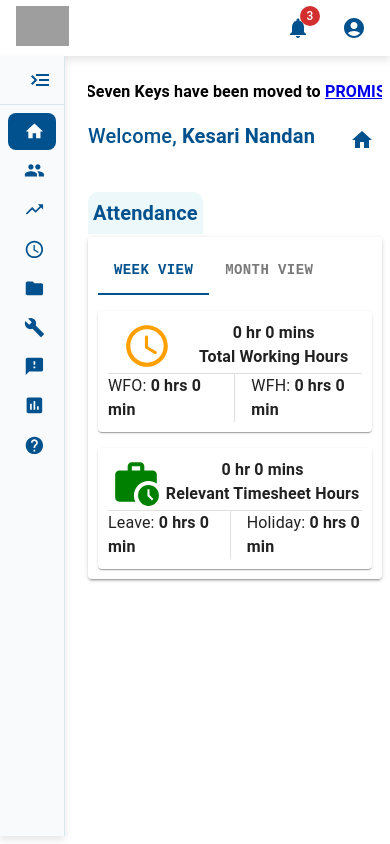
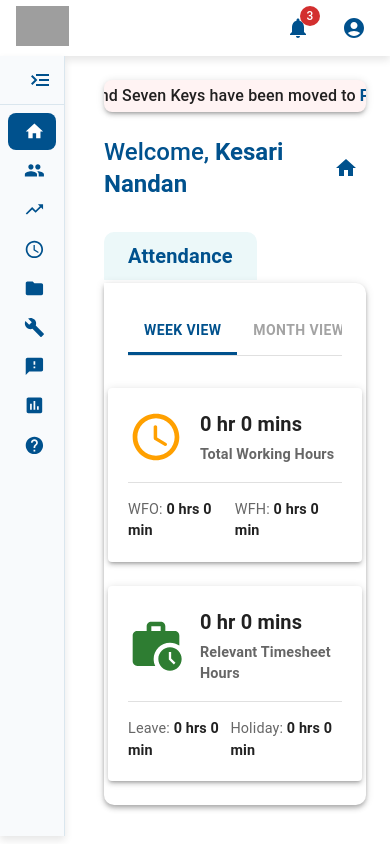
Before and after one commit to KesariIncture/topas-demo, a React (Vite) app: page /topas-demo/dashboard in a window 390 px wide. Built offline with nearby package versions, Linux system fonts and the light colour scheme; grey boxes are pictures that could not be loaded.

Commit message:
Enhance Dashboard layout with improved responsiveness and visual hierarchy

```diff
--- a/src/pages/Dashboard.jsx
+++ b/src/pages/Dashboard.jsx
@@ -7,16 +7,23 @@ import {
   Tab,
   Card,
   Divider,
+  Container,
+  Fade,
+  Grow,
 } from "@mui/material";
 import Header from "../components/Header";
 import Sidebar from "../components/Sidebar";
-import { Home, Report, ScheduleRounded, WorkHistoryRounded } from "@mui/icons-material";
+import {
+  Home,
+  Report,
+  ScheduleRounded,
+  WorkHistoryRounded
+} from "@mui/icons-material";
 import Marquee from "react-fast-marquee";
 import { useState } from "react";
 
 function Dashboard() {
   const c1 = "#00518D";
-
   const [tabValue, setTabValue] = useState(0);
 
   const handleChange = (event, newValue) => {
@@ -28,182 +35,255 @@ function Dashboard() {
       <Header />
       <Sidebar />
 
-      <Box sx={{ margin: "5rem 0 0 5rem" }}>
-        <Marquee>
-          <Box sx={{ display: "flex", gap: "7px" }}>
+      <Container
+        sx={{
+          marginLeft: "5rem",
+          marginTop: "5rem",
+          maxWidth: "calc(100% - 5rem) !important",
+          px: { xs: 2, sm: 3, md: 4 }
+        }}
+      >
+        <Fade in timeout={800}>
+          <Box>
+            <Paper
+              elevation={3}
+              sx={{
+                backgroundColor: "#fff3f3",
+                py: 0.5,
+                mb: 3,
+                borderRadius: 2,
+              }}
+            >
+              <Marquee gradientWidth={50}>
+                <Box sx={{ display: "flex", gap: 1, alignItems: "center", px: 2 }}>
                   <Typography
                     sx={{
-                color: "red",
-                fontWeight: "bold",
+                      color: "error.main",
+                      fontWeight: 600,
                       display: "flex",
                       alignItems: "center",
+                      gap: 0.5,
                     }}
                   >
                     <Report fontSize="small" />
                     Important:
                   </Typography>
-            <Typography sx={{ fontWeight: "bold" }}>
+                  <Typography sx={{ fontWeight: 500 }}>
                     Risk Management and Seven Keys have been moved to{" "}
                     <a
                       href="https://promis.cherrywork.com/"
                       target="_blank"
                       rel="noopener noreferrer"
+                      style={{
+                        color: c1,
+                        textDecoration: "none",
+                        fontWeight: 600,
+                        transition: "color 0.2s ease-in-out",
+                      }}
                     >
                       PROMISE Portal
                     </a>
                   </Typography>
                 </Box>
               </Marquee>
+            </Paper>
+
             <Box
               sx={{
                 display: "flex",
                 justifyContent: "space-between",
-            marginTop: "1rem",
+                alignItems: "center",
+                mb: 4,
               }}
             >
-          <Typography variant="h6" sx={{ color: c1 }}>
-            Welcome, <b>Kesari Nandan</b>
+              <Typography
+                variant="h5"
+                sx={{
+                  color: c1,
+                  fontWeight: 500,
+                }}
+              >
+                Welcome, <Box component="span" sx={{ fontWeight: 700 }}>Kesari Nandan</Box>
               </Typography>
               <IconButton
                 sx={{
                   color: c1,
+                  transition: "all 0.2s ease-in-out",
                   "&:hover": {
                     backgroundColor: "rgba(0, 81, 141, 0.1)",
+                    transform: "scale(1.1)",
                   },
                 }}
               >
                 <Home />
               </IconButton>
             </Box>
+
             <Box
               sx={{
                 backgroundColor: "#ECF8F9",
                 width: "fit-content",
-            padding: "5px",
-            marginTop: "2rem",
+                px: 3,
+                py: 1,
                 borderRadius: "10px 10px 0 0",
               }}
             >
-          <Typography variant="h6" sx={{ color: c1, fontWeight: "bold" }}>
+              <Typography variant="h6" sx={{ color: c1, fontWeight: 700 }}>
                 Attendance
               </Typography>
             </Box>
-        <Paper elevation={2} sx={{ marginTop: "3px", padding: "10px" }}>
+
+            <Paper
+              elevation={4}
+              sx={{
+                mt: "3px",
+                p: 3,
+                borderRadius: "0 10px 10px 10px",
+              }}
+            >
               <Tabs
                 value={tabValue}
                 onChange={handleChange}
-            TabIndicatorProps={{ style: { backgroundColor: c1 } }}
+                TabIndicatorProps={{
+                  style: {
+                    backgroundColor: c1,
+                    height: 3,
+                  }
+                }}
                 textColor="inherit"
+                sx={{ borderBottom: 1, borderColor: 'divider' }}
               >
+                {['Week View', 'Month View'].map((label, index) => (
                   <Tab
-              label="Week View"
+                    key={label}
+                    label={label}
                     sx={{
-                fontFamily: "monospace",
-                fontWeight: "bold",
-                color: tabValue === 0 ? c1 : "inherit",
+                      fontWeight: 600,
+                      color: tabValue === index ? c1 : 'text.secondary',
+                      transition: 'color 0.2s ease-in-out',
+                      '&:hover': {
+                        color: c1,
+                      },
                     }}
                   />
-            <Tab
-              label="Month View"
-              sx={{
-                fontFamily: "monospace",
-                fontWeight: "bold",
-                color: tabValue === 1 ? c1 : "inherit",
-              }}
-            />
+                ))}
               </Tabs>
+
               <Box
                 sx={{
-              marginTop: "1rem",
+                  mt: 4,
                   display: "flex",
                   justifyContent: {
                     xs: "center",
                     md: "space-around",
-                sm: "space-around",
                   },
                   flexDirection: {
                     xs: "column",
                     sm: "row",
                   },
-              gap: {
-                xs: 2,
-                sm: 2,
+                  gap: 3,
+                  alignItems: "center",
+                }}
+              >
+                {[
+                  {
+                    icon: <ScheduleRounded sx={{ color: "#FFA000", fontSize: 56 }} />,
+                    title: "Total Working Hours",
+                    hours: "0 hr 0 mins",
+                    details: [
+                      { label: "WFO", value: "0 hrs 0 min" },
+                      { label: "WFH", value: "0 hrs 0 min" },
+                    ],
                   },
-              alignItems: {
-                xs: "center",
+                  {
+                    icon: <WorkHistoryRounded sx={{ color: "success.main", fontSize: 56 }} />,
+                    title: "Relevant Timesheet Hours",
+                    hours: "0 hr 0 mins",
+                    details: [
+                      { label: "Leave", value: "0 hrs 0 min" },
+                      { label: "Holiday", value: "0 hrs 0 min" },
+                    ],
+                  },
+                ].map((item, index) => (
+                  <Grow
+                    key={item.title}
+                    in
+                    timeout={1000 + (index * 200)}
+                  >
+                    <Card
+                      elevation={3}
+                      sx={{
+                        width: {
+                          xs: "100%",
+                          sm: 320,
+                        },
+                        p: 2.5,
+                        transition: "transform 0.2s ease-in-out, box-shadow 0.2s ease-in-out",
+                        "&:hover": {
+                          transform: "translateY(-4px)",
+                          boxShadow: 8,
                         },
                       }}
                     >
-            <Card
+                      <Box sx={{
+                        display: "flex",
+                        alignItems: "center",
+                        gap: 2,
+                        mb: 2,
+                      }}>
+                        {item.icon}
+                        <Box sx={{ textAlign: "left" }}>
+                          <Typography variant="h6" sx={{ fontWeight: 700, mb: 0.5 }}>
+                            {item.hours}
+                          </Typography>
+                          <Typography
                             sx={{
-                width: {
-                  xs: "fit-content",
-                  md: 300,
-                },
-                padding: "10px",
+                              fontWeight: 600,
+                              color: "text.secondary",
+                              fontSize: "0.9rem",
                             }}
                           >
-              <Box sx={{ display: "flex", justifyContent: "space-around" }}>
-                <ScheduleRounded style={{ color: "#FFA000", fontSize: 50 }} />{" "}
-                <Box
-                  sx={{
-                    display: "flex",
-                    flexDirection: "column",
-                    textAlign: "center",
-                  }}
-                >
-                  <Typography sx={{ fontWeight: "bold" }}>
-                    0 hr 0 mins
-                  </Typography>
-                  <Typography sx={{ fontWeight: "bold" }}>
-                    Total Working Hours
+                            {item.title}
                           </Typography>
                         </Box>
                       </Box>
-              <Divider sx = {{marginTop: "2px"}}/>
-              <Box sx = {{display: "flex", justifyContent: "space-around", gap: {xs: 2, md: 0},}}>
-                  <Typography>WFO: <b>0 hrs 0 min</b></Typography>
-                  <Divider orientation="vertical"  flexItem/>
-                  <Typography>WFH: <b>0 hrs 0 min</b></Typography>
+                      <Divider sx={{ my: 2 }} />
+                      <Box sx={{
+                        display: "flex",
+                        justifyContent: "space-around",
+                        alignItems: "center",
+                      }}>
+                        {item.details.map((detail, idx) => (
+                          <Box key={detail.label}>
+                            <Typography
+                              sx={{
+                                color: "text.secondary",
+                                fontSize: "0.9rem",
+                              }}
+                            >
+                              {detail.label}:{" "}
+                              <Box component="span" sx={{ fontWeight: 600, color: "text.primary" }}>
+                                {detail.value}
+                              </Box>
+                            </Typography>
+                            {idx < item.details.length - 1 && (
+                              <Divider
+                                orientation="vertical"
+                                flexItem
+                                sx={{ mx: 2 }}
+                              />
+                            )}
+                          </Box>
+                        ))}
                       </Box>
                     </Card>
-
-            <Card
-              sx={{
-                width: {
-                  xs: "fit-content",
-                  md: 300,
-                },
-                padding: "10px",
-              }}
-            >
-              <Box sx={{ display: "flex", justifyContent: "space-around" }}>
-                <WorkHistoryRounded style={{ color: "green", fontSize: 50 }} />{" "}
-                <Box
-                  sx={{
-                    display: "flex",
-                    flexDirection: "column",
-                    textAlign: "center",
-                  }}
-                >
-                  <Typography sx={{ fontWeight: "bold" }}>
-                    0 hr 0 mins
-                  </Typography>
-                  <Typography sx={{ fontWeight: "bold" }}>
-                  Relevant Timesheet Hours
-                  </Typography>
-                </Box>
-              </Box>
-              <Divider sx = {{marginTop: "2px"}}/>
-              <Box sx = {{display: "flex", justifyContent: "space-around", gap: {xs: 2, md: 0},}}>
-                  <Typography>Leave: <b>0 hrs 0 min</b></Typography>
-                  <Divider orientation="vertical"  flexItem/>
-                  <Typography>Holiday: <b>0 hrs 0 min</b></Typography>
-              </Box>
-            </Card>
+                  </Grow>
+                ))}
               </Box>
             </Paper>
           </Box>
+        </Fade>
+      </Container>
     </>
   );
 }
```
Lines whose indentation alone changed are shown as unchanged.
